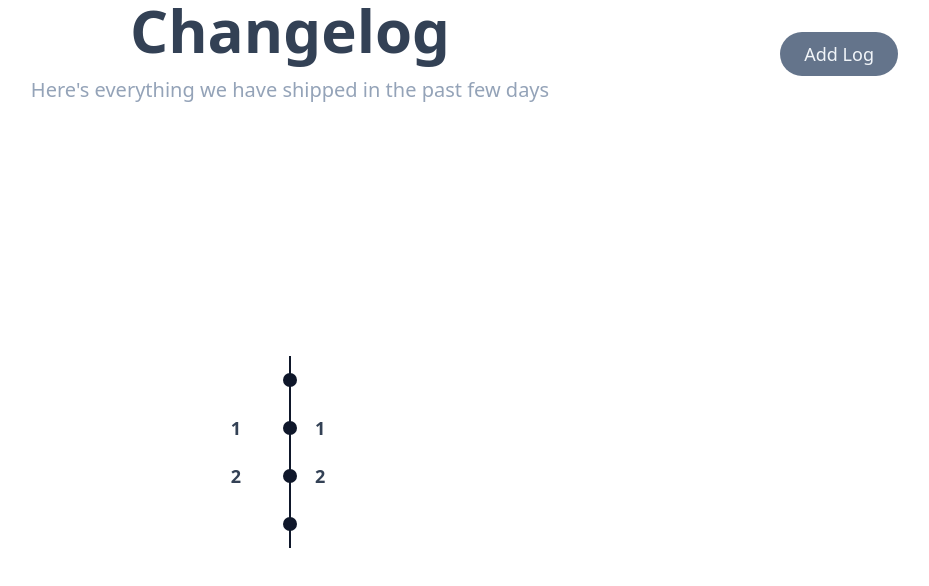
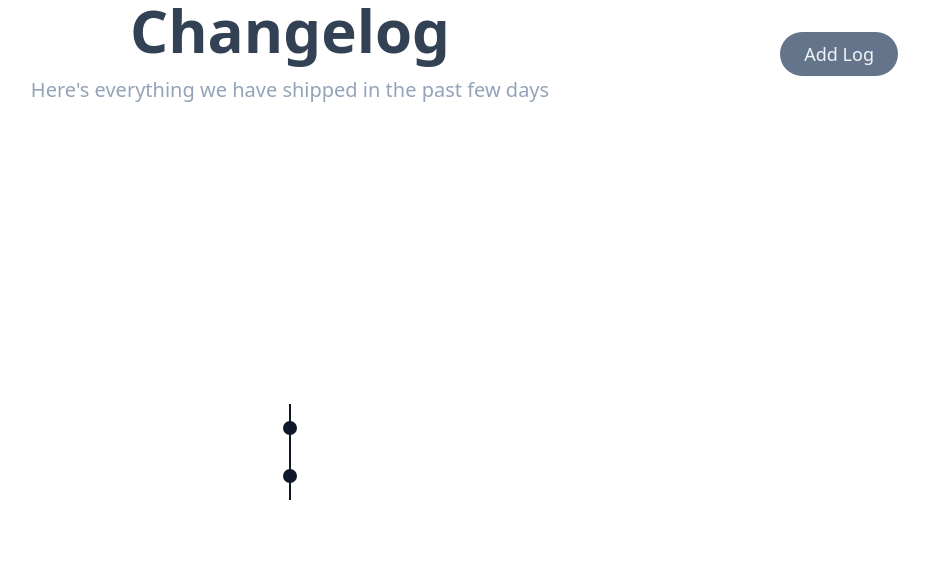
Before and after one commit to MarioTudon/Changelog, a React (Vite) app: page / in a window 1280 px wide. Shown: the top 586 px of the page, without its empty margins (350-1279 px from the left). Built offline with nearby package versions, Linux system fonts and the light colour scheme.

Commit message:
Se termino el funcionamiento principal de la app

```diff
--- a/src/App.jsx
+++ b/src/App.jsx
@@ -11,10 +11,12 @@ function App() {
     const openModal = () => setIsModalOpen(true);
     const closeModal = () => setIsModalOpen(false);
 
-    const [logs, setLog] = useState([<Log date={1} record={1} />, <Log date={2} record={2} />]);
+    const [logs, setLogs] = useState([]);
 
-    function handleDataFromChild(date, time, log) {
-        console.log(date + ' ' + time + ' ' + log);
+    function handleDataFromChild(date, time, record) {
+        let logsCopy = logs.slice();
+        logsCopy.push(<Log date={date} time={time} record={record} />);
+        setLogs(logsCopy);
     }
 
     return (
@@ -25,7 +27,7 @@ function App() {
             <AddLog openModal={openModal} textButton={'Add Log'} inputRef={inputRef} />
             <Changelog>
                 <ul>
-                    {logs.map(log => <li key={log.props.date}>{log}</li>)}
+                    {logs.map(log => <li key={log.props.time}>{log}</li>)}
                 </ul>
             </Changelog>
         </>
--- a/src/components/Log.jsx
+++ b/src/components/Log.jsx
@@ -1,7 +1,7 @@
-function Date({ date }) {
+function DateAndTime({ date, time }) {
     return (
         <>
-            <div className="flex items-center justify-end border-r border-r-slate-900 pr-12 pt-auto pb-auto">{date}</div>
+            <div className="flex items-center justify-end border-r border-r-slate-900 pr-12 pt-auto pb-auto">{date} {time}</div>
         </>
     );
 }
@@ -22,12 +22,12 @@ function Circle() {
     )
 }
 
-function Log({ date, record }) {
+function Log({ date, time, record }) {
     return (
         <>
             <div className="relative grid grid-cols-2 grid-rows-1 h-12 text-lg font-semibold text-slate-700">
-                <Date date={date} />
-                <Circle/>
+                <DateAndTime date={date} time={time} />
+                <Circle />
                 <Record record={record} />
             </div>
         </>
--- a/src/components/Modal.jsx
+++ b/src/components/Modal.jsx
@@ -1,8 +1,9 @@
 import { useState } from 'react';
+
 const Modal = ({ isOpen, closeModal, inputRef, sendDataToParent }) => {
     const [date, setDate] = useState("");
     const [time, setTime] = useState("");
-    const [log, setLog] = useState("");
+    const [record, setRecord] = useState("");
 
     const currentDateAndTime = () => {
         const date = new Date();
@@ -15,15 +16,15 @@ const Modal = ({ isOpen, closeModal, inputRef, sendDataToParent }) => {
     };
 
     function handleClick() {
-        if(inputRef.current.value === '') { alert('The log cannot be empty'); return;}
-        sendDataToParent(date, time, log);
+        if (inputRef.current.value === '') { alert('The log cannot be empty'); return; }
+        sendDataToParent(date, time, record);
         closeModal();
     }
 
     function handleChange(e) {
         setDate(currentDateAndTime().date);
         setTime(currentDateAndTime().time);
-        setLog(e.target.value);
+        setRecord(e.target.value);
     }
 
     return isOpen && (
@@ -32,7 +33,7 @@ const Modal = ({ isOpen, closeModal, inputRef, sendDataToParent }) => {
                 <h2 className="text-xl font-semibold mb-6">Add a New Log</h2>
                 <button className="absolute top-1 right-3 text-gray-500 hover:text-gray-800 text-2xl inline-block" onClick={closeModal}> &times; </button>
                 <div className='flex flex-col mt-auto'>
-                    <input className='border-slate-900 w-full h-9 px-4 border-2 rounded-lg' type="text" name="modal-text-input" id="modal-text-input" maxLength={'50'} placeholder="Enter your log here" ref={inputRef} onChange={handleChange}/>
+                    <input className='border-slate-900 w-full h-9 px-4 border-2 rounded-lg' type="text" name="modal-text-input" id="modal-text-input" maxLength={'50'} placeholder="Enter your log here" ref={inputRef} onChange={handleChange} />
                     <button className='mr-auto mt-4 bg-slate-500 text-slate-100 text-base px-6 py-2 rounded-full hover:scale-110 transition-all hover:bg-slate-600' onClick={handleClick}>Add</button>
                 </div>
             </div>
```
